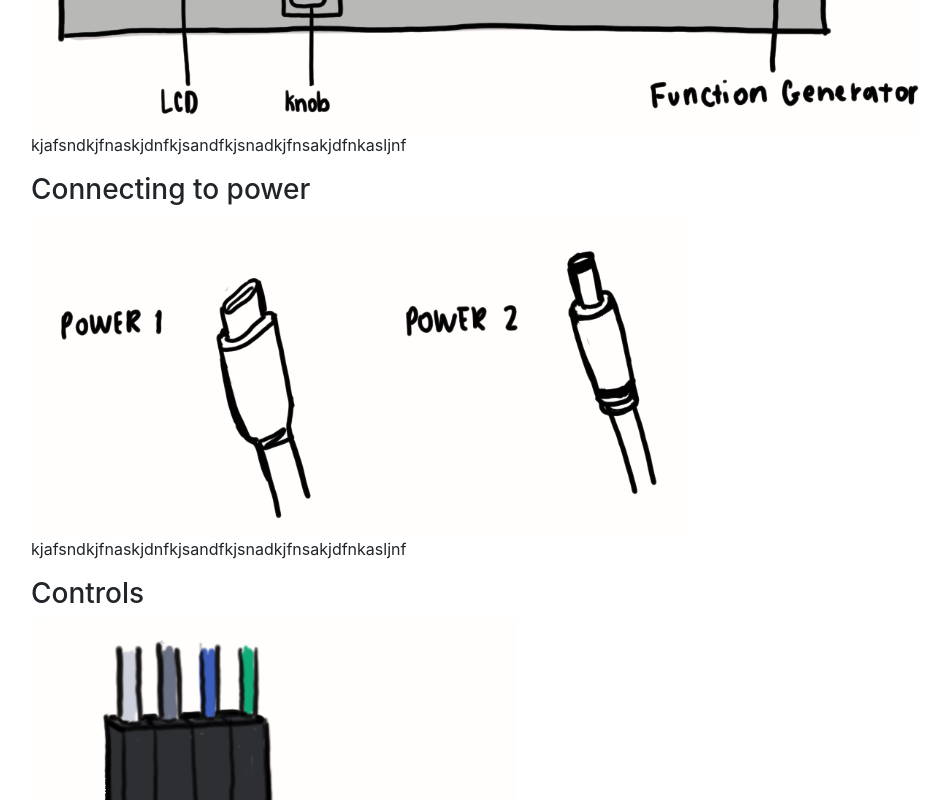
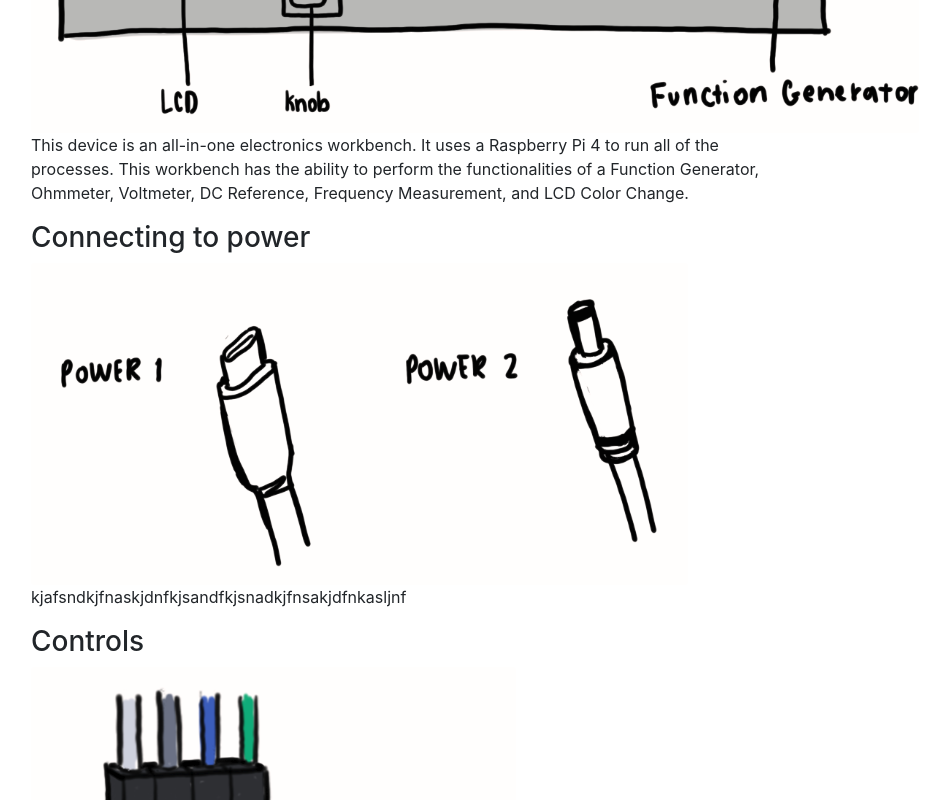
Before and after one commit to nimsyc/electronics-toolbench-user-manual-g16, a plain HTML site: page index.html in a window 1280 px wide. Shown: the part 1100-1900 px from the top of the page, without its empty margins (54-1004 px from the left). Drawn offline with nearby package versions, Linux system fonts and the light colour scheme.

Commit message:
updating

```diff
--- a/index.html
+++ b/index.html
@@ -60,7 +60,9 @@
           <div class="col-md-8">
             <h2 id="about">About</h2>
             <img src="images/about.png" class="rounded">
-            <p>kjafsndkjfnaskjdnfkjsandfkjsnadkjfnsakjdfnkasljnf</p>
+            <p> This device is an all-in-one electronics workbench. It uses a Raspberry Pi 4 to run all of the processes.
+            This workbench has the ability to perform the functionalities of a Function Generator, Ohmmeter,
+          Voltmeter, DC Reference, Frequency Measurement, and LCD Color Change. </p>
           </div>
       </div>
 
@@ -108,7 +110,7 @@
         <div class="col-md-8">
           <h3 id="voltmeter">Voltmeter</h3>
           <img src="images/voltmeter.png" class="rounded">
-          <u> <b><p>Overview here</u> </b> </p>
+          <u> <b><p>Overview</u> </b> </p>
           <p>The Voltmeter function utilizes a Raspberry Pi to measure voltage and display the results on an LCD screen. The system supports measurements from both internal and external sources, and provides menu navigation with a rotary encoder.</p>
           <p>How to use the Voltmeter</p>
           <ol>
```
